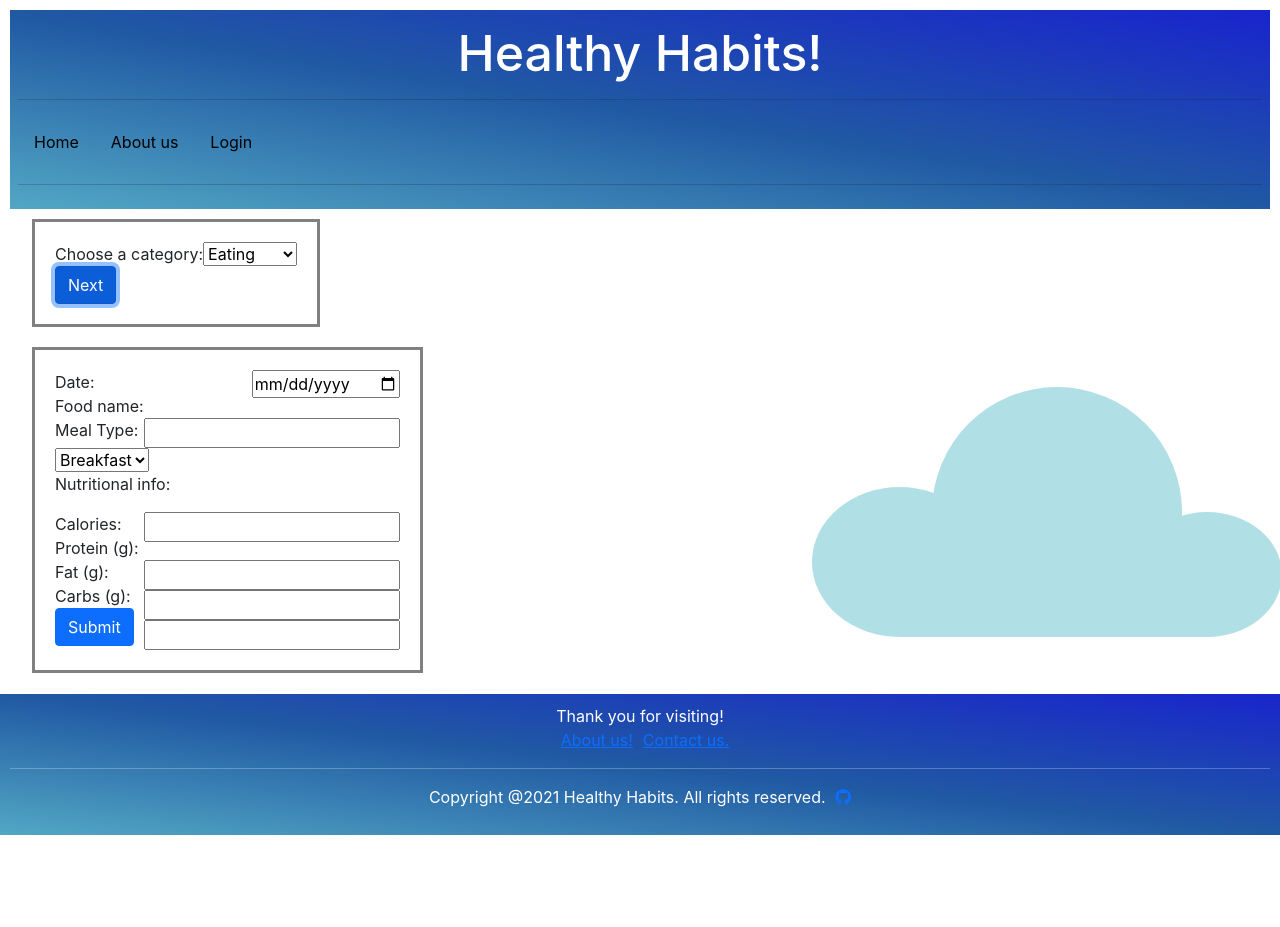
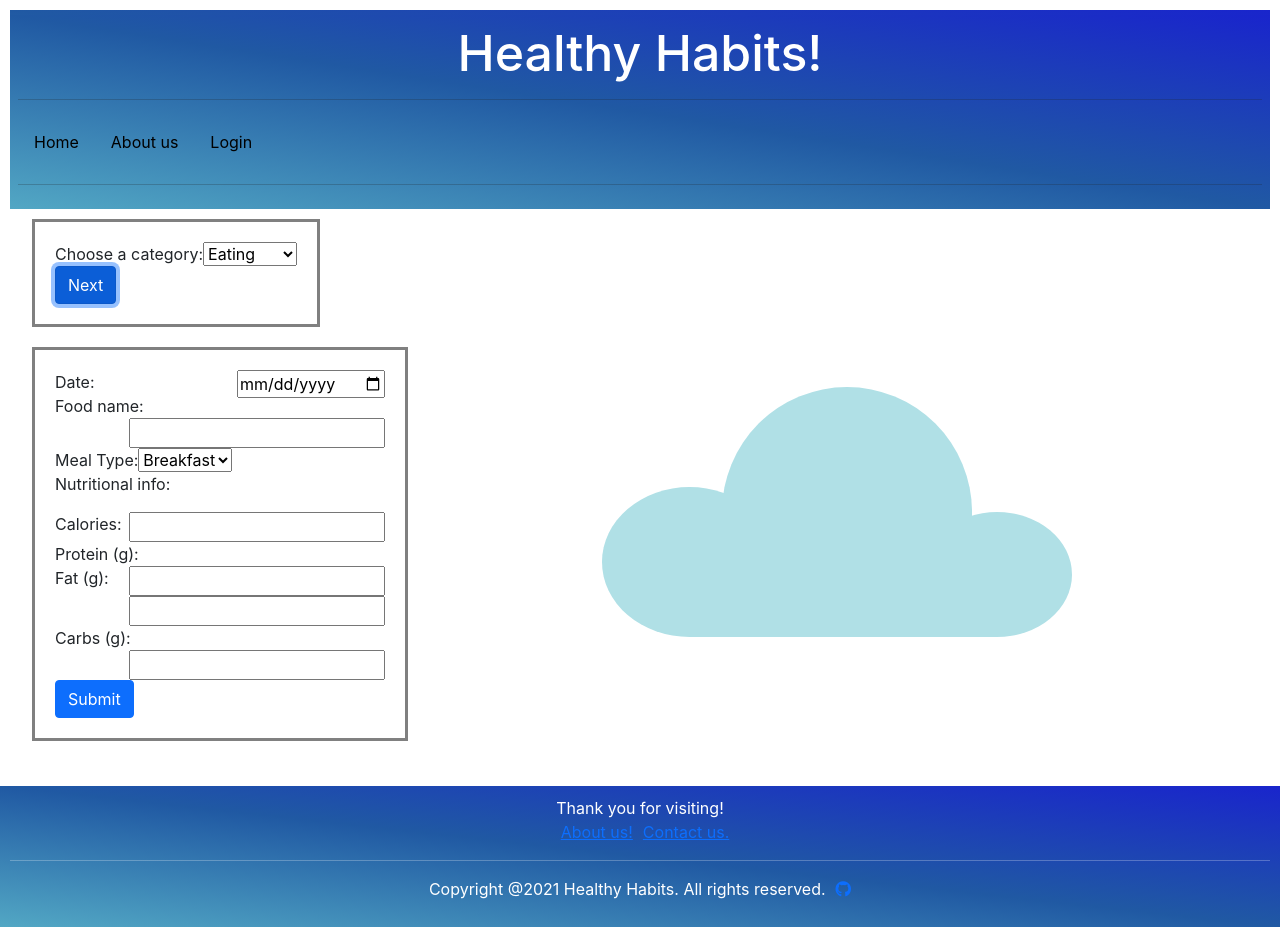
Before and after one commit to dorrianweber/healthyHabits, a React (Create React App) app in the folder client/: page /form in a window 1280 px wide. Both pictures are taken after a click on the button "Next". Before the commit the page ends 835 px from the top, so only its background shows below. Built offline with nearby package versions, Linux system fonts and the light colour scheme; no server answers.

Commit message:
Updated styling to stop footer from blocking content. Updated about us page to add Petr. Updated README file.

```diff
--- a/client/src/components/EatingForm.js
+++ b/client/src/components/EatingForm.js
@@ -6,8 +6,8 @@ function EatingForm() {
   const state = useAuthState();
 
   return (
-    <div className="row">
-      <div className="col-md-6">
+    <div>
+      <div>
         <form className="form eating-form">
           <label htmlFor="date">Date:</label>
           <input className="form-input" type="date" id="date" />
@@ -56,12 +56,7 @@ function EatingForm() {
           </button>
         </form>
       </div>
-      <div className="col-md-6">
-        <div className="fancy">
-          <div id="quote"></div>
-          <div id="author"></div>
-        </div>
-      </div>
+
       <br />
     </div>
   );
--- a/client/src/components/SleepingForm.js
+++ b/client/src/components/SleepingForm.js
@@ -17,19 +17,12 @@ function SleepingForm() {
 
         <br />
 
-                <button className="btn btn-primary" id="sleepingSubmit" type="submit">Submit</button>
-
+        <button className="btn btn-primary" id="sleepingSubmit" type="submit">
+          Submit
+        </button>
       </form>
-            <div className="fancy">
-                <div id="quote">
-
-                </div>
-                <div id="author">
-
-                </div>
-            </div>
     </div>
   );
-};
+}
 
 export default SleepingForm;
--- a/client/src/components/SpendingForm.js
+++ b/client/src/components/SpendingForm.js
@@ -7,39 +7,50 @@ function SpendingForm() {
   return (
     <div>
       <form class="form spending-form">
-
         <label for="date">Date:</label>
         <input class="form-input" type="date" id="date" />
 
         <br />
 
         <label for="restaurant">Restaurant spending ($):</label>
-                <input class="form-input" type="number" id="restaurant" step="0.01" min="0.00" />
+        <input
+          class="form-input"
+          type="number"
+          id="restaurant"
+          step="0.01"
+          min="0.00"
+        />
 
         <br />
 
         <label for="coffee">Coffee spending ($):</label>
-                <input class="form-input" type="number" id="coffee" step="0.01" min="0.00" />
+        <input
+          class="form-input"
+          type="number"
+          id="coffee"
+          step="0.01"
+          min="0.00"
+        />
 
         <br />
 
         <label for="bar">Bar spending ($):</label>
-                <input class="form-input" type="number" id="bar" step="0.01" min="0.00" />
+        <input
+          class="form-input"
+          type="number"
+          id="bar"
+          step="0.01"
+          min="0.00"
+        />
 
         <br />
 
-                <button class="btn btn-primary" id="spendingSubmit" type="submit">Submit</button>
+        <button class="btn btn-primary" id="spendingSubmit" type="submit">
+          Submit
+        </button>
       </form>
-            <div class="fancy">
-                <div id="quote">
-
-                </div>
-                <div id="author">
-
-                </div>
-            </div>
     </div>
   );
-};
+}
 
 export default SpendingForm;
--- a/client/src/pages/Form.js
+++ b/client/src/pages/Form.js
@@ -80,11 +80,19 @@ function Form() {
           Next
         </button>
       </form>
-
-      <div id="formSpot">
-        {showEating && <EatingForm />}
-        {showSleeping && <SleepingForm />}
-        {showSpending && <SpendingForm />}
+      <div className="row">
+        <div className="col-md-4" id="formSpot">
+          {showEating && <EatingForm />}
+          {showSleeping && <SleepingForm />}
+          {showSpending && <SpendingForm />}
+        </div>
+        <div className="col-md-4" style={{ paddingBottom: "20px" }}>
+          <div className="fancy">
+            <div id="quote"></div>
+            <div id="author"></div>
+          </div>
+          <br />
+        </div>
       </div>
       <br />
     </div>
```
Also changed, not shown: 2 other files (tests, documents, lock files or other folders). Lines whose indentation alone changed are shown as unchanged.
